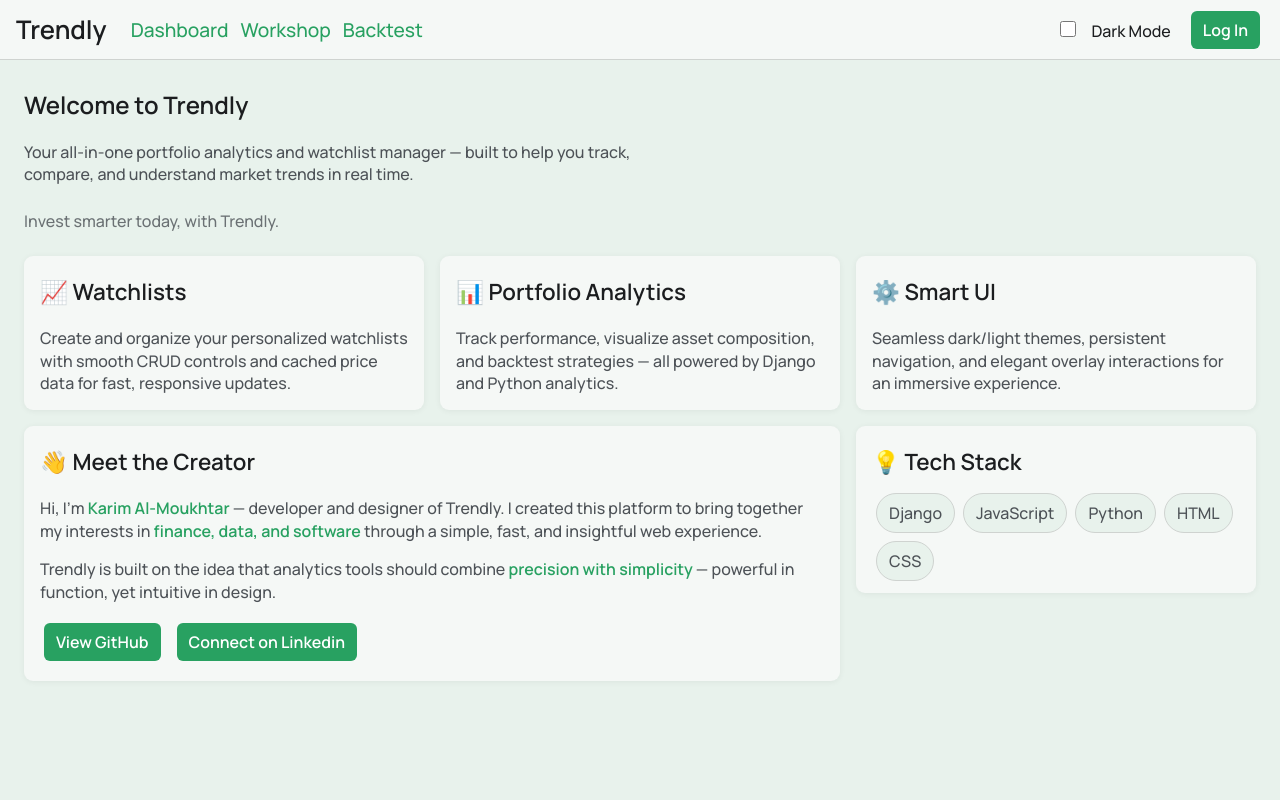
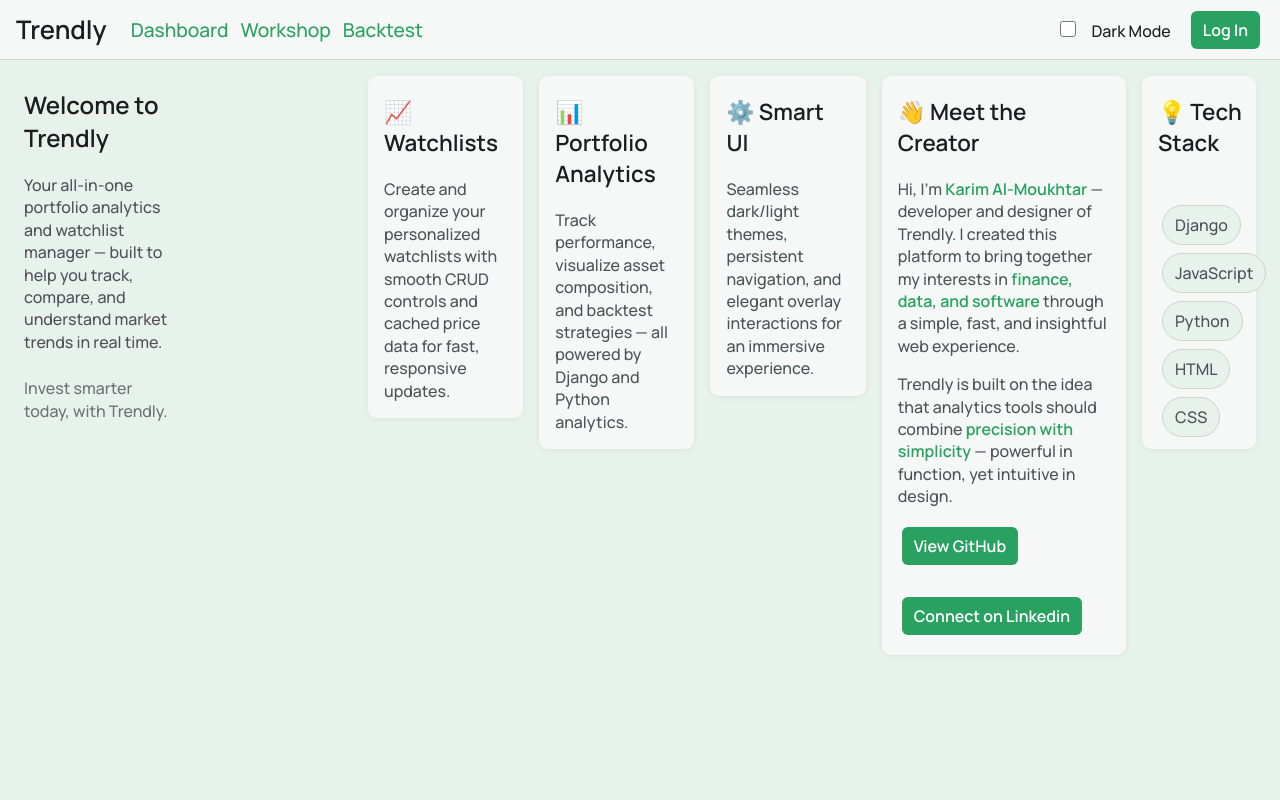
Before and after one commit to karimalmk/trendly, a Django app: page / in a window 1280 px wide. Run offline with Django 5.2, Linux system fonts and the light colour scheme; some libraries are stand-ins or nearby versions.

Commit message:
fixed base layout

```diff
--- a/static/css/global.css
+++ b/static/css/global.css
@@ -31,6 +31,10 @@ html {
    BASE LAYOUT
 =================================== */
 
+/* ===================================
+   BASE LAYOUT
+=================================== */
+
 html,
 body {
     height: 100%;
@@ -45,6 +49,8 @@ body {
     display: flex;
     flex-direction: column;
     min-height: 100vh;
+    background: var(--bg-dark);
+
 }
 
 /* Debug Outlines */
@@ -59,8 +65,8 @@ header {
 }
 
 main {
-    background: var(--bg-dark);
     padding: 8px 16px;
+    display: flex;
     flex: 1;
 }
 
```
